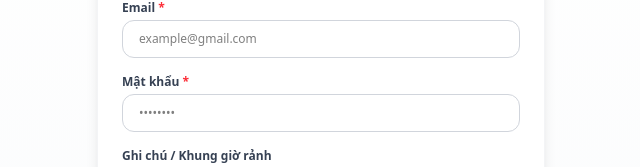
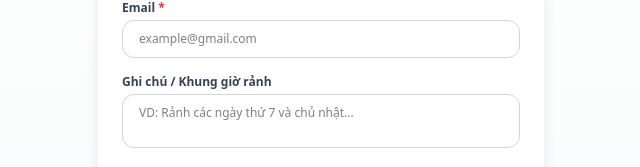
Before and after one commit to chicong2004/Nguyen-Chi-Cong, a React (Vite) app: page / in a window 1280 px wide. Shown: the part 777-944 px from the top of the page, without its empty margins (319-959 px from the left). Built offline with nearby package versions, Linux system fonts and the light colour scheme; no server answers; the database is empty.

Commit message:
Remove-Password-Field-From-TNV-Registration-And-Login-Form

```diff
--- a/src/components/TNVLogin.tsx
+++ b/src/components/TNVLogin.tsx
@@ -43,7 +43,6 @@ export default function TNVLogin({ initialIsLogin = false }: TNVLoginProps) {
 
   // Form State
   const [email, setEmail] = useState('');
-  const [password, setPassword] = useState('');
   const [fullName, setFullName] = useState('');
   const [phone, setPhone] = useState('');
   const [facebookLink, setFacebookLink] = useState('');
@@ -62,7 +61,7 @@ export default function TNVLogin({ initialIsLogin = false }: TNVLoginProps) {
 
     try {
       if (isLogin) {
-        const user = await loginTNV(email, password);
+        const user = await loginTNV(email);
         setCurrentSessionUser(user);
       } else {
         if (!fullName.trim() || !phone.trim() || !email.trim()) {
@@ -78,7 +77,6 @@ export default function TNVLogin({ initialIsLogin = false }: TNVLoginProps) {
           eventId: selectedEventId,
           eventName: chosenEvt?.name || '',
           notes,
-          password,
         });
         setSuccess('Đăng ký thành công! Đang tự động chuyển đến tài khoản...');
         setTimeout(() => {
@@ -96,7 +94,6 @@ export default function TNVLogin({ initialIsLogin = false }: TNVLoginProps) {
   const fillQuickDemoUser = () => {
     setIsLogin(true);
     setEmail('nguyenvanan@gmail.com');
-    setPassword('123456');
   };
 
   return (
@@ -208,18 +205,6 @@ export default function TNVLogin({ initialIsLogin = false }: TNVLoginProps) {
           />
         </div>
 
-        <div>
-          <label className="block text-xs font-semibold text-gray-700 mb-1">Mật khẩu <span className="text-red-500">*</span></label>
-          <input
-            type="password"
-            value={password}
-            onChange={(e) => setPassword(e.target.value)}
-            required
-            placeholder="••••••••"
-            className="w-full px-4 py-2.5 border border-gray-300 rounded-xl focus:ring-2 focus:ring-blue-500 outline-none transition text-xs"
-          />
-        </div>
-
         {!isLogin && (
           <div>
             <label className="block text-xs font-semibold text-gray-700 mb-1">Ghi chú / Khung giờ rảnh</label>
```
